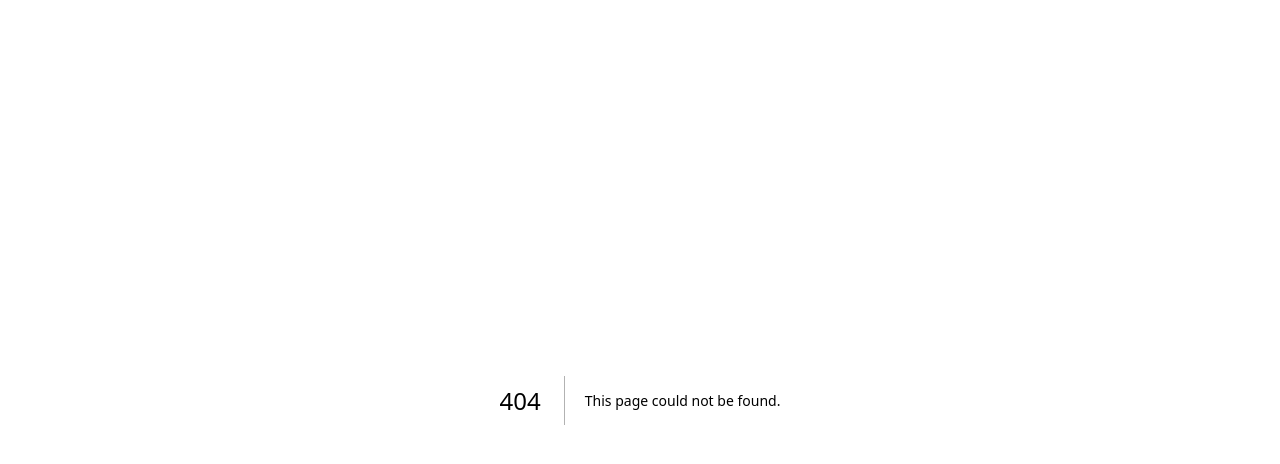
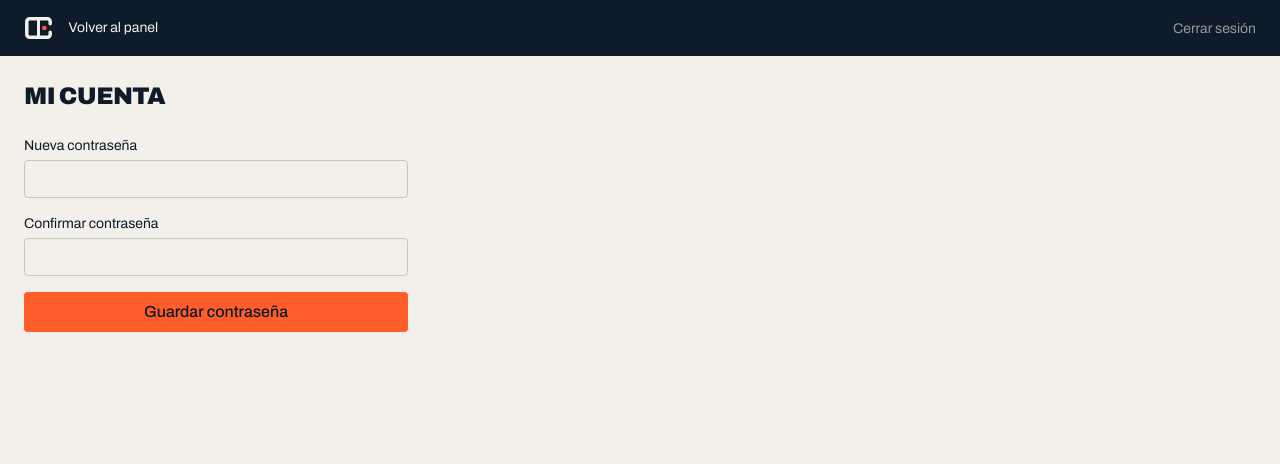
Before and after one commit to rodrilen/cap-app, a Next.js app: page /cuenta in a window 1280 px wide. Before the commit this address had no page. Shown: the top 464 px of the page. Built offline with nearby package versions, Linux system fonts and the light colour scheme; no server answers.

Commit message:
Agregar cambio de contraseña propio (/cuenta)
Los capitanes (y el admin) pueden reemplazar la contraseña temporal
por una propia desde el panel, sin depender de que el admin la genere.

```diff
--- a/src/app/admin/layout.tsx
+++ b/src/app/admin/layout.tsx
@@ -39,11 +39,16 @@ export default function AdminLayout({
             </Link>
           </nav>
         </div>
-        <form action={logout}>
-          <button type="submit" className="text-sm text-hueso/60 hover:text-naranja">
-            Cerrar sesión
-          </button>
-        </form>
+        <div className="flex items-center gap-4">
+          <Link href="/cuenta" className="text-sm text-hueso/60 hover:text-naranja">
+            Cambiar contraseña
+          </Link>
+          <form action={logout}>
+            <button type="submit" className="text-sm text-hueso/60 hover:text-naranja">
+              Cerrar sesión
+            </button>
+          </form>
+        </div>
       </header>
       <main className="flex flex-1 flex-col p-6">{children}</main>
     </div>
--- a/src/app/capitan/layout.tsx
+++ b/src/app/capitan/layout.tsx
@@ -1,3 +1,4 @@
+import Link from "next/link";
 import { logout } from "@/app/login/actions";
 
 export default function CapitanLayout({
@@ -13,11 +14,16 @@ export default function CapitanLayout({
           <img src="/isotipo-negativo.svg" alt="CAP" className="h-6" />
           <span className="text-sm font-medium text-hueso">Panel del capitán</span>
         </div>
-        <form action={logout}>
-          <button type="submit" className="text-sm text-hueso/60 hover:text-naranja">
-            Cerrar sesión
-          </button>
-        </form>
+        <div className="flex items-center gap-4">
+          <Link href="/cuenta" className="text-sm text-hueso/60 hover:text-naranja">
+            Cambiar contraseña
+          </Link>
+          <form action={logout}>
+            <button type="submit" className="text-sm text-hueso/60 hover:text-naranja">
+              Cerrar sesión
+            </button>
+          </form>
+        </div>
       </header>
       <main className="flex flex-1 flex-col p-6">{children}</main>
     </div>
--- /dev/null
+++ b/src/app/cuenta/actions.ts
@@ -0,0 +1,32 @@
+"use server";
+
+import { createClient } from "@/lib/supabase/server";
+
+export type CambiarPasswordState = {
+  error?: string;
+  success?: boolean;
+};
+
+export async function cambiarPassword(
+  _prevState: CambiarPasswordState,
+  formData: FormData,
+): Promise<CambiarPasswordState> {
+  const password = String(formData.get("password") ?? "");
+  const confirmacion = String(formData.get("confirmacion") ?? "");
+
+  if (password.length < 8) {
+    return { error: "La contraseña tiene que tener al menos 8 caracteres." };
+  }
+  if (password !== confirmacion) {
+    return { error: "Las contraseñas no coinciden." };
+  }
+
+  const supabase = await createClient();
+  const { error } = await supabase.auth.updateUser({ password });
+
+  if (error) {
+    return { error: error.message };
+  }
+
+  return { success: true };
+}
--- /dev/null
+++ b/src/app/cuenta/change-password-form.tsx
@@ -0,0 +1,51 @@
+"use client";
+
+import { useActionState } from "react";
+import { cambiarPassword, type CambiarPasswordState } from "./actions";
+
+const initialState: CambiarPasswordState = {};
+
+export function ChangePasswordForm() {
+  const [state, formAction, pending] = useActionState(cambiarPassword, initialState);
+
+  if (state.success) {
+    return (
+      <p className="text-sm text-green-700">
+        Contraseña actualizada. La próxima vez que entres, usá la nueva.
+      </p>
+    );
+  }
+
+  return (
+    <form action={formAction} className="flex max-w-sm flex-col gap-4">
+      <label className="flex flex-col gap-1 text-sm">
+        Nueva contraseña
+        <input
+          type="password"
+          name="password"
+          required
+          minLength={8}
+          className="rounded border border-azul-noche/20 px-3 py-2"
+        />
+      </label>
+      <label className="flex flex-col gap-1 text-sm">
+        Confirmar contraseña
+        <input
+          type="password"
+          name="confirmacion"
+          required
+          minLength={8}
+          className="rounded border border-azul-noche/20 px-3 py-2"
+        />
+      </label>
+      {state.error && <p className="text-sm text-red-600">{state.error}</p>}
+      <button
+        type="submit"
+        disabled={pending}
+        className="rounded bg-naranja px-4 py-2 font-medium text-azul-noche disabled:opacity-50"
+      >
+        {pending ? "Guardando…" : "Guardar contraseña"}
+      </button>
+    </form>
+  );
+}
--- /dev/null
+++ b/src/app/cuenta/layout.tsx
@@ -0,0 +1,32 @@
+import Link from "next/link";
+import { logout } from "@/app/login/actions";
+import { getUsuarioActual } from "@/lib/auth/current-user";
+
+export default async function CuentaLayout({
+  children,
+}: {
+  children: React.ReactNode;
+}) {
+  const usuario = await getUsuarioActual();
+  const volverA = usuario?.rol === "admin" ? "/admin" : "/capitan";
+
+  return (
+    <div className="flex flex-1 flex-col">
+      <header className="flex items-center justify-between gap-3 bg-azul-noche px-6 py-4">
+        <div className="flex items-center gap-4">
+          {/* eslint-disable-next-line @next/next/no-img-element */}
+          <img src="/isotipo-negativo.svg" alt="CAP" className="h-6" />
+          <Link href={volverA} className="text-sm text-hueso hover:text-naranja">
+            Volver al panel
+          </Link>
+        </div>
+        <form action={logout}>
+          <button type="submit" className="text-sm text-hueso/60 hover:text-naranja">
+            Cerrar sesión
+          </button>
+        </form>
+      </header>
+      <main className="flex flex-1 flex-col p-6">{children}</main>
+    </div>
+  );
+}
--- /dev/null
+++ b/src/app/cuenta/page.tsx
@@ -0,0 +1,12 @@
+import { ChangePasswordForm } from "./change-password-form";
+
+export default function CuentaPage() {
+  return (
+    <div className="flex flex-col gap-6">
+      <h1 className="text-2xl font-black uppercase tracking-tight text-azul-noche">
+        Mi cuenta
+      </h1>
+      <ChangePasswordForm />
+    </div>
+  );
+}
--- a/src/lib/supabase/proxy.ts
+++ b/src/lib/supabase/proxy.ts
@@ -32,8 +32,9 @@ export async function updateSession(request: NextRequest) {
   const { pathname } = request.nextUrl;
   const isAdminRoute = pathname.startsWith("/admin");
   const isCapitanRoute = pathname.startsWith("/capitan");
+  const isCuentaRoute = pathname.startsWith("/cuenta");
 
-  if (!user && (isAdminRoute || isCapitanRoute)) {
+  if (!user && (isAdminRoute || isCapitanRoute || isCuentaRoute)) {
     const url = request.nextUrl.clone();
     url.pathname = "/login";
     url.searchParams.set("next", pathname);
--- a/src/proxy.ts
+++ b/src/proxy.ts
@@ -6,5 +6,5 @@ export function proxy(request: NextRequest) {
 }
 
 export const config = {
-  matcher: ["/admin/:path*", "/capitan/:path*", "/login"],
+  matcher: ["/admin/:path*", "/capitan/:path*", "/cuenta/:path*", "/login"],
 };
```
